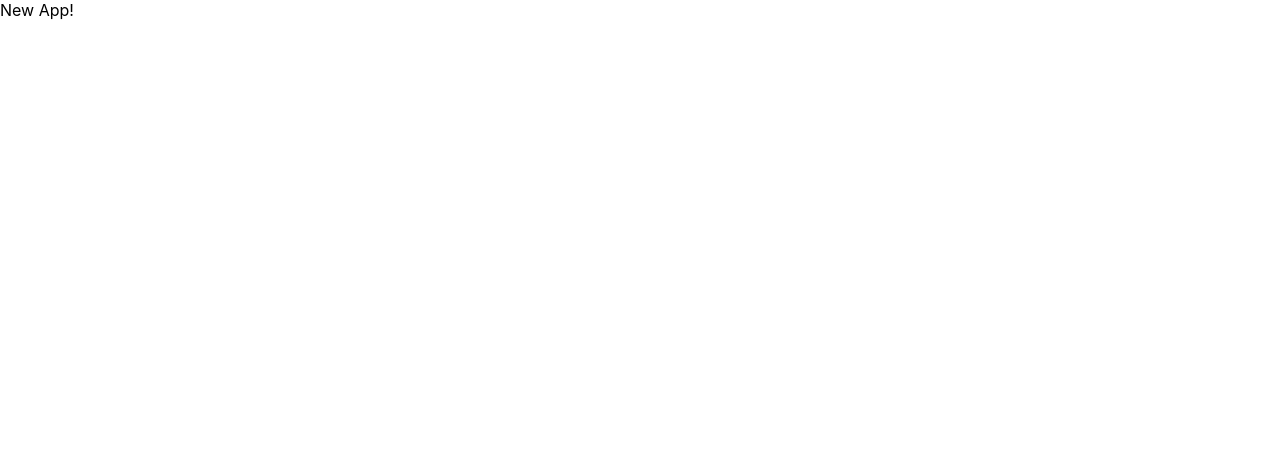
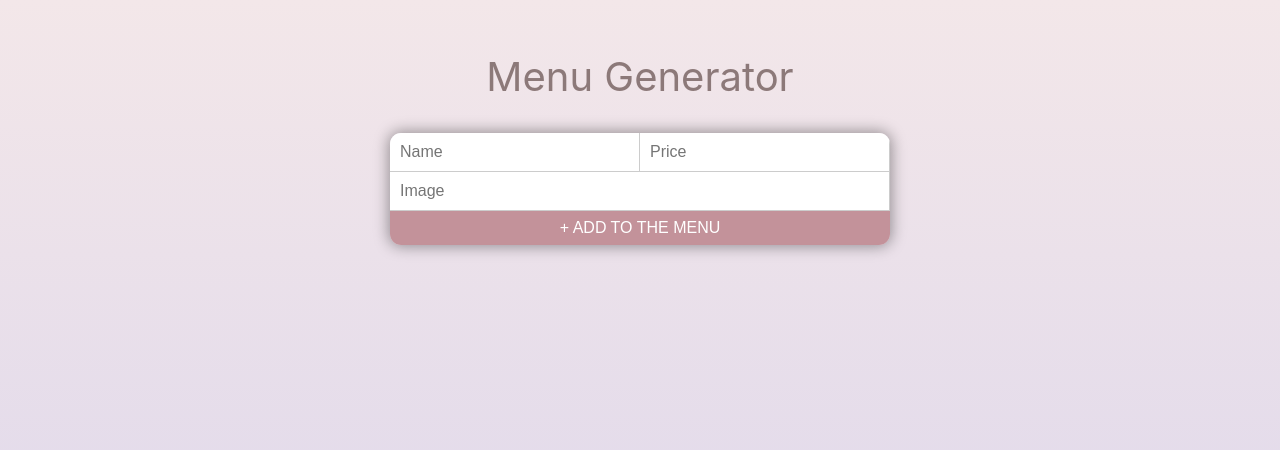
Before and after one commit to julbrn/menu-generator, a React (Create React App) app: page / in a window 1280 px wide. Shown: the top 450 px of the page. Built offline with nearby package versions, Linux system fonts and the light colour scheme; the HTML template or start-up script is replaced by a standard one.

Commit message:
feat: added TS model for dishes and AddDishForm component

```diff
--- a/src/App.css
+++ b/src/App.css
@@ -12,11 +12,11 @@
 }
 
 .heading {
-  text-transform: uppercase;
   font-size: 40px;
   margin: 52px 0 32px;
   z-index: 1;
   text-align: center;
+  color: #8c7979;
 }
 
 @media (max-width: 800px) {
--- a/src/App.tsx
+++ b/src/App.tsx
@@ -1,12 +1,25 @@
-import React from 'react';
-import './App.css';
+import React from "react";
+import "./App.css";
+import AddDishForm from "./components/AddDishForm";
+import Dish from "./models/Dish";
 
-function App() {
+const App: React.FC = () => {
+  const [dishesList, setDishesList] = React.useState<Dish[]>([]);
+
+  const addDish = (newDish: Dish) => {
+    setDishesList([...dishesList, newDish]);
+  };
+
+  console.log(dishesList);
+
   return (
-  <div className="App">
-    New App!
-  </div>
+    <div className="App">
+      <div className="wrap">
+        <span className="heading">Menu Generator</span>
+        <AddDishForm addDish={addDish} />
+      </div>
+    </div>
   );
-}
+};
 
 export default App;
--- /dev/null
+++ b/src/components/AddDishForm.tsx
@@ -0,0 +1,67 @@
+import React from "react";
+import "./styles.css";
+import Dish from "../models/Dish";
+
+interface AddDishFormProp {
+  addDish: (newDish: Dish) => void;
+}
+
+const AddDishForm: React.FC<AddDishFormProp> = ({ addDish }) => {
+  const [newDish, setNewDish] = React.useState<{
+    title: string;
+    price: string;
+    image: string;
+  }>({
+    title: "",
+    price: "",
+    image: "",
+  });
+
+  const handleChange = (e: React.ChangeEvent<HTMLInputElement>) => {
+    const { name, value } = e.target;
+    setNewDish({ ...newDish, [name]: value });
+  };
+
+  const handleSubmit = (e: React.FormEvent<HTMLFormElement>) => {
+    e.preventDefault();
+    const { title, price, image } = newDish;
+    if (title && price && image) {
+      addDish({
+        title,
+        price: Number(price),
+        image,
+        id: Date.now(),
+      });
+      setNewDish({ title: "", price: "", image: "" });
+    }
+  };
+
+  return (
+    <form onSubmit={handleSubmit}>
+      <input
+        name="title"
+        type="text"
+        placeholder="Name"
+        onChange={handleChange}
+        value={newDish.title}
+      />
+      <input
+        name="price"
+        type="text"
+        placeholder="Price"
+        onChange={handleChange}
+        value={newDish.price}
+      />
+      <input
+        name="image"
+        type="text"
+        placeholder="Image"
+        onChange={handleChange}
+        value={newDish.image}
+      />
+      <button type="submit">+ Add to the menu</button>
+    </form>
+  );
+};
+
+export default AddDishForm;
--- a/src/components/styles.css
+++ b/src/components/styles.css
@@ -2,32 +2,38 @@
     box-sizing: border-box;
 }
 
+body {
+    background-image: linear-gradient(to top, #dad4ec 0%, #dad4ec 1%, #f3e7e9 100%);
+}
+
 /* Form */
 form {
-    margin-bottom: 52px;
-    border: 2px solid #000;
+    margin-bottom: 2rem;
+    border: none;
     overflow: hidden;
-    display: -webkit-box;
     display: flex;
     flex-wrap: wrap;
-    max-width: 520px;
+    max-width: min(90%, 500px);
+    border-radius: .7rem;
+    box-shadow: 0 0 15px 1px rgba(0, 0, 0, 0.4);
 }
 
 form input {
+    color: #302424;
     width: 50%;
     padding: 10px;
     line-height: 1;
-    font-size: 16px;
+    font-size: 1rem;
     border: 0;
-    border-bottom: 1px solid #000;
-    border-right: 1px solid #000;
+    border-bottom: 1px solid #ccc;
+    border-right: 1px solid #ccc;
     border-radius: 0;
     background: #fff;
 }
 
 form input:focus {
     outline: 0;
-    background: #fef2de;
+    background: #f3e7e9;
 }
 
 form input:last-of-type {
@@ -45,8 +51,144 @@ input[type=submit] {
     text-transform: uppercase;
     padding: 8px 15px;
     border: none;
-    background: #f00;
+    background: #c3929a;
     color: #fff;
     font-size: 14px;
     cursor: pointer;
+    transition: all .4s ease-in-out;
 }
+
+button:hover {
+    background: #9b6a77;
+}
+
+/* Dish card*/
+.dish {
+    background: white;
+    border: 1px solid #ededed;
+    box-shadow: 0 12px 24px 0 rgba(0, 0, 0, 0.09);
+    position: relative;
+    display: flex;
+    flex-direction: column;
+    padding: 12px;
+    margin-bottom: 22px;
+}
+
+.dish img {
+    width: 252px;
+    height: 200px;
+    object-fit: contain;
+}
+
+.dish span {
+    background: #ff0000;
+    color: white;
+    font-weight: 600;
+    padding: 5px;
+    line-height: 1;
+    font-size: 27px;
+    display: inline-block;
+    position: absolute;
+    top: 0;
+    right: 0;
+}
+
+.dish .dish-controls {
+    position: absolute;
+    top: 5px;
+    left: 5px;
+}
+
+.gish svg {
+    width: 22px;
+    height: 22px;
+    cursor: pointer;
+    margin-right: 10px;
+    color: #392e4a;
+}
+
+.dish a {
+    color: #fff;
+    text-decoration: none;
+}
+
+.dish h2 {
+    margin: 0 40px;
+    text-align: center;
+    margin-top: -1rem;
+    background: red;
+    display: inline;
+    line-height: 1.3;
+    font-size: 27px;
+    color: white;
+    padding: 0 7px;
+}
+
+/*Edit form*/
+.edit-form {
+    width: 100%;
+    height: 100%;
+    position: absolute;
+    top: 0;
+    left: 0;
+}
+
+.edit-form input {
+    width: 100%;
+}
+
+/* Pagination */
+.pagination {
+    text-align: center;
+    display: inline-grid;
+    grid-template-columns: repeat(4, auto);
+    align-items: stretch;
+    justify-content: center;
+    align-content: center;
+    margin: 52px 0 20px;
+    border: 1px solid #e1e1e1;
+    border-radius: 10px;
+}
+
+.pagination>* {
+    margin: 0;
+    padding: 15px 20px;
+    border-right: 1px solid #e1e1e1;
+}
+
+.pagination :first-child {
+    cursor: pointer;
+}
+
+.pagination :last-child {
+    cursor: pointer;
+    border-right: 0;
+}
+
+.pagination .disabled {
+    pointer-events: none;
+    color: #f2f2f2;
+}
+
+/* Dish page */
+.pizza-page img {
+    width: 420px;
+    height: 100%;
+    object-fit: contain;
+}
+
+.pizza-page h2 {
+    font-size: 52px;
+    margin-top: -3rem;
+}
+
+.pizza-page p {
+    font-size: 22px;
+    line-height: 2;
+    text-align: center;
+}
+
+.pizza-page span {
+    font-size: 42px;
+    transform: rotate(4deg);
+}
--- a/src/demoProducts.js
+++ b/src/demoDishes.js
@@ -1,4 +1,4 @@
-const demoProducts = [
+const demoDishes = [
     { title: 'Pizza', price: 3100, img: 'https://images.unsplash.com/photo-1601924582970-9238bcb495d9?ixlib=rb-4.0.3&ixid=M3wxMjA3fDB8MHxwaG90by1wYWdlfHx8fGVufDB8fHx8fA%3D%3D&auto=format&fit=crop&w=688&q=80', id: 1 },
     { title: 'Burger', price: 2200, img: 'https://images.unsplash.com/photo-1596662951482-0c4ba74a6df6?ixlib=rb-4.0.3&ixid=M3wxMjA3fDB8MHxwaG90by1wYWdlfHx8fGVufDB8fHx8fA%3D%3D&auto=format&fit=crop&w=687&q=80', id: 2 },
     { title: 'Ramen', price: 2800, img: 'https://images.unsplash.com/photo-1617421753170-46511a8d73fc?ixlib=rb-4.0.3&ixid=M3wxMjA3fDB8MHxwaG90by1wYWdlfHx8fGVufDB8fHx8fA%3D%3D&auto=format&fit=crop&w=765&q=80', id: 3 },
@@ -7,4 +7,4 @@ const demoProducts = [
     { title: 'Aperol Spritz', price: 1600, img: 'https://images.unsplash.com/photo-1602573295936-c4b939a6bc96?ixlib=rb-4.0.3&ixid=M3wxMjA3fDB8MHxwaG90by1wYWdlfHx8fGVufDB8fHx8fA%3D%3D&auto=format&fit=crop&w=705&q=80', id: 6 },
 ];
 
-export default demoProducts;
+export default demoDishes;
--- /dev/null
+++ b/src/models/Dish.ts
@@ -0,0 +1,8 @@
+type Dish = {
+  id: number;
+  title: string;
+  price: number;
+  image: string;
+};
+
+export default Dish;
```
